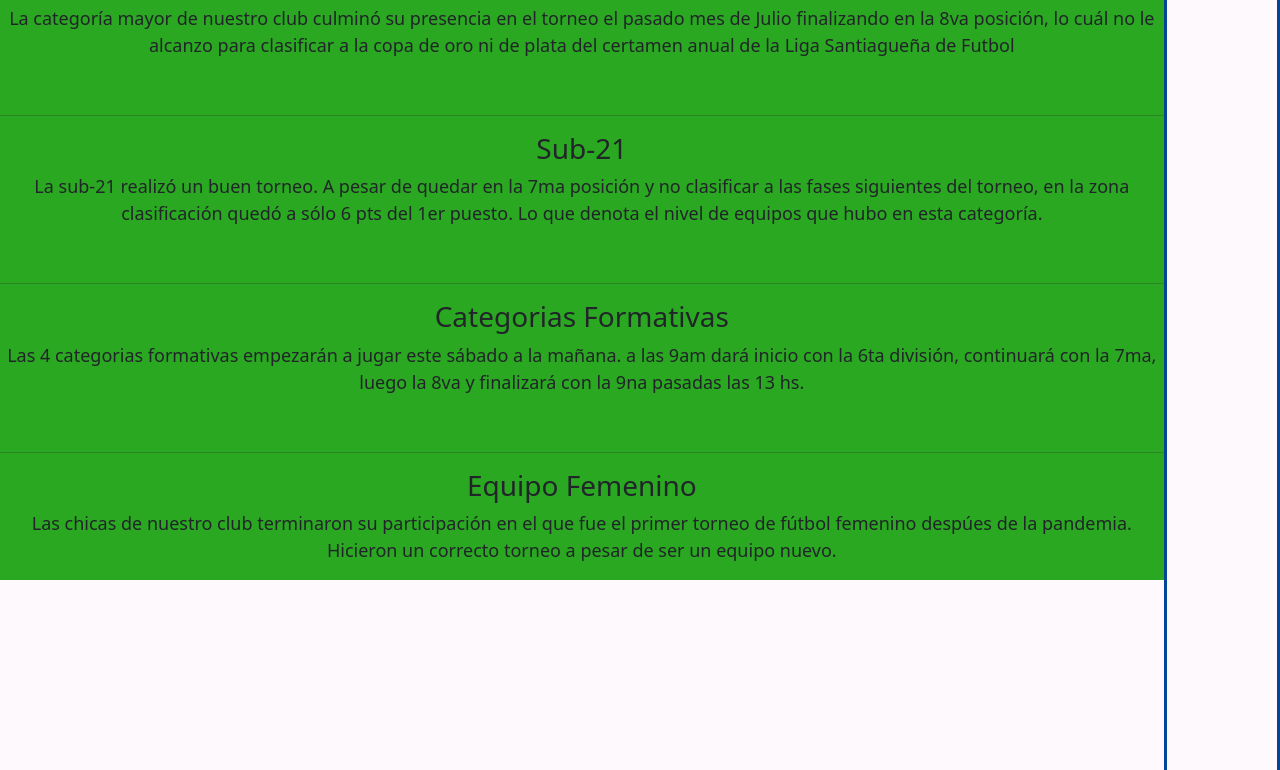
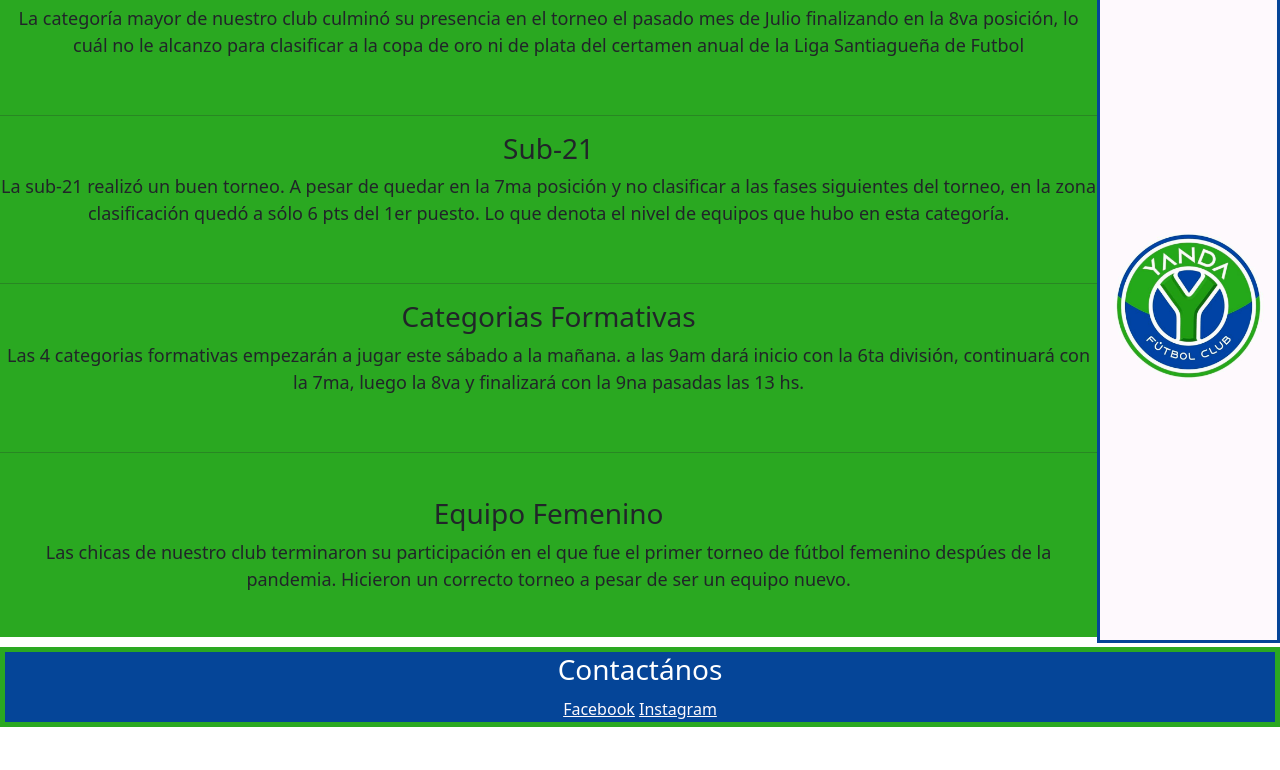
Before and after one commit to Martin3jo/PreEntrega2-Trejo, a plain HTML site: page pages/noticias.html in a window 1280 px wide. Shown: the part 147-917 px from the top of the page. After the commit the page ends 874 px from the top, so only its background shows below. Drawn offline with nearby package versions, Linux system fonts and the light colour scheme; a web font is replaced by a local one.

Commit message:
Cambio estilo a main noticias

```diff
--- a/css/styles.css
+++ b/css/styles.css
@@ -94,7 +94,8 @@ main {
 }
 #mainHincha {
   background-color: #fef9fd;
-  background-size: cover;
+  background-size: 1000px;
+  background-repeat: no-repeat;
   background-image: url(../images/Escudo\ YANDA.png);
   background-position: center;
   background-size: 70%;
@@ -123,6 +124,16 @@ button {
 }
 .imgGaleria {
   grid-area: imagenes;
+}
+#mainNoticias {
+  display: grid;
+  grid-template-rows: 1fr 1fr 1fr 1fr;
+  grid-template-columns: 3fr 0.5fr;
+  grid-template-areas:
+    "noticiasPrimera aside"
+    "noticiasSub21 aside"
+    "noticiasForm aside"
+    "noticiasFem aside";
 }
 #h3Hincha {
   grid-area: h3;
@@ -183,22 +194,28 @@ button {
 
 #noticias1ra {
   text-align: center;
+  grid-area: noticiasPrimera;
 
   font-size: large;
 }
 #noticiasSub21 {
   text-align: center;
 
+  grid-area: noticiasub21;
+
   font-size: large;
 }
 #noticiasFormativas {
   text-align: center;
   font-size: large;
+
+  grid-area: noticiasForm;
 }
 #noticiasFemenino {
   text-align: center;
 
   font-size: large;
+  grid-area: noticiasFem;
 }
 .escudoNoticias {
   background-color: #2aa821;
--- a/pages/noticias.html
+++ b/pages/noticias.html
@@ -69,8 +69,8 @@
       </nav>
       <h1 class="headerDivh1">Novedades del Club</h1>
     </header>
-    <main>
-      <section class="escudoNoticias">
+    <main id="mainNoticias" class="escudoNoticias">
+      <section>
         <div id="noticias1ra">
           <h3>1ra Division del club</h3>
           <p>
@@ -82,6 +82,8 @@
         </div>
         <br />
         <hr />
+      </section>
+      <section>
         <div id="noticiasSub21">
           <h3>Sub-21</h3>
           <p>
@@ -93,6 +95,8 @@
         </div>
         <br />
         <hr />
+      </section>
+      <section>
         <div id="noticiasFormativas">
           <h3>Categorias Formativas</h3>
           <p>
@@ -103,6 +107,8 @@
         </div>
         <br />
         <hr />
+      </section>
+      <section>
         <div id="noticiasFemenino">
           <h3>Equipo Femenino</h3>
           <p>
@@ -112,6 +118,7 @@
           </p>
         </div>
       </section>
+
       <aside>
         <img src="../images/Escudo YANDA.png" alt="Escudo" width="120%" />
       </aside>
```
